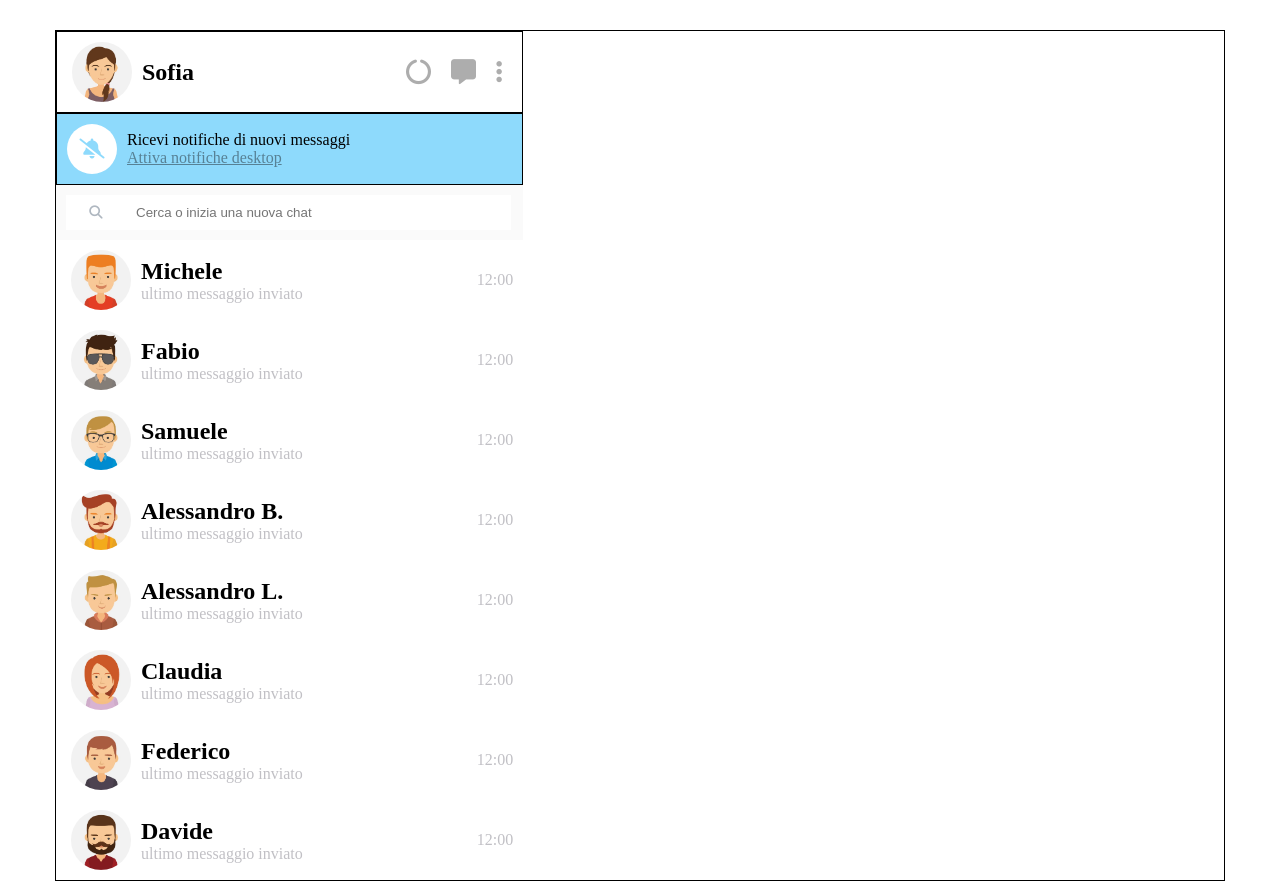
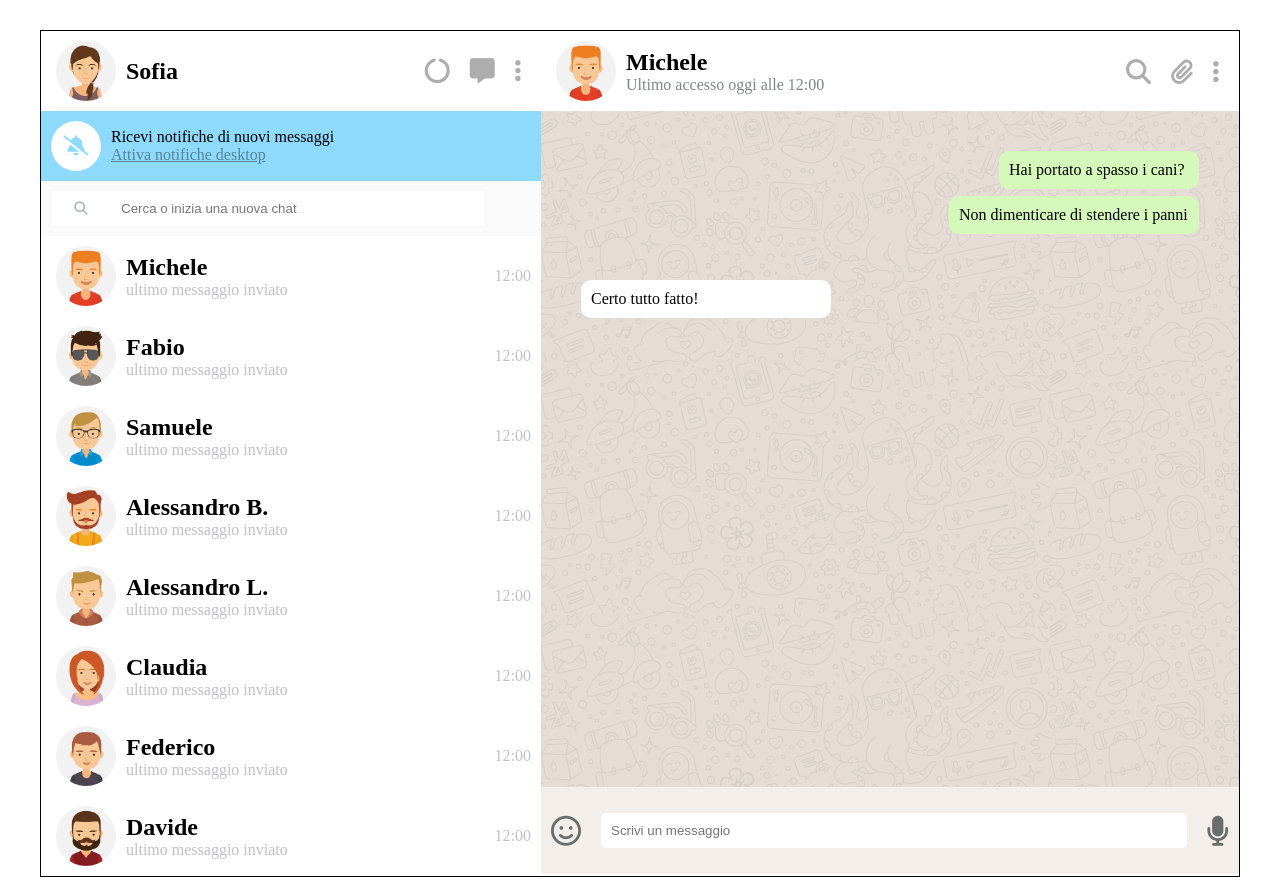
Before and after one commit to GiuseppeSU/vue-boolzapp, a plain HTML site: page index.html in a window 1280 px wide. Drawn offline with nearby package versions, Linux system fonts and the light colour scheme.

Commit message:
Fine parte grafica dell'esercizio

```diff
--- a/css/style.css
+++ b/css/style.css
@@ -6,37 +6,41 @@
 
 /* UTILITI */
 
-.d-flex{
+.d-flex {
     display: flex;
 }
 
-.align-center{
+.align-center {
     align-items: center;
 }
 
-.m-left{
+.m-left {
     margin-left: 10px;
 }
 
-.s-beetween{
+.s-beetween {
     justify-content: space-between;
 }
 
-.grey{
+.grey {
     color: rgb(128, 133, 140);
 }
 
-.f-end{
+.f-end {
     justify-content: flex-end;
 }
-.j-center{
+
+.j-center {
     justify-content: center;
 }
 
-.w-small{
+.w-small {
     width: 40%;
 }
 
+.s-around {
+    justify-content: space-around;
+}
 
 
 
@@ -44,35 +48,38 @@
 
 .container {
     border: 1px solid black;
-    width: 1170px;
+    width: 1200px;
     margin: auto;
     margin-top: 30px;
+    display: flex;
+
 }
 
-.contentLeft{
-    border: 1px solid black;
+.contentLeft {
     padding: 10px;
     display: flex;
     align-items: center;
-    width: 40%;
     justify-content: space-between;
+    width: 500px;
+
 
 }
+
 .logo {
     height: 60px;
     border-radius: 40px;
     margin-left: 5px;
 }
+
 .item i {
     margin: 0px 10px;
-   color: rgb(173, 173, 173);
-   font-size: 25px;
+    color: rgb(173, 173, 173);
+    font-size: 25px;
 }
 
-.allert{
-    width: 40%;
-    border: 1px solid black;
-    background-color: rgb(142, 218, 252) ;
+.allert {
+
+    background-color: rgb(142, 218, 252);
     padding: 10px;
     display: flex;
     align-items: center;
@@ -80,7 +87,7 @@
 
 }
 
-.bell{
+.bell {
 
     height: 50px;
     width: 50px;
@@ -90,6 +97,7 @@
     align-items: center;
     background-color: white;
 
+
 }
 
 .bell i {
@@ -97,20 +105,20 @@
     color: rgb(142, 218, 252);
 }
 
-.text{
+.text {
     margin-left: 10px;
 }
 
 .text a {
-    color:rgb(87, 129, 149);
+    color: rgb(87, 129, 149);
 }
 
-.input{
-    width: 40%;
+.input {
     padding: 10px;
-    background-color: rgb(250, 250, 250) ;
+    background-color: rgb(250, 250, 250);
 }
-.input button{
+
+.input button {
     padding: 10px;
     width: 60px;
     border: none;
@@ -118,24 +126,24 @@
     color: rgb(175, 183, 192);
 }
 
-.input input{
+.input input {
     padding: 10px;
-    width: 86%;
+    width: 78%;
     border: none;
 }
 
-.contact{
-    width: 40%;
+.contact {
     padding: 10px;
     display: flex;
     align-items: center;
+
 }
 
-.contact:hover{
-    background-color:rgb(233, 235, 235);
+.contact:hover {
+    background-color: rgb(233, 235, 235);
 }
 
-.textContact p{
+.textContact p {
     color: rgb(193, 192, 197);
 }
 
@@ -143,3 +151,80 @@
     color: rgb(193, 192, 197);
 
 }
+
+.containerRight {
+    width: 60%;
+}
+
+.contentRight {
+
+    display: flex;
+    padding: 10px;
+    width: 100%;
+}
+
+.contentMid {
+    width: 100%;
+    height: 80%;
+    position: relative;
+    background-image: url(../img/mine.jpg);
+}
+
+
+
+.messageRight {
+    width: 200px;
+    background-color: rgb(213, 249, 186);
+    padding: 10px;
+    border-radius: 10px;
+    margin-bottom: 10px;
+    position: absolute;
+    top: 40px;
+    right: 40px;
+
+}
+
+.messageRight2 {
+    width: 250px;
+    background-color: rgb(213, 249, 186);
+    padding: 10px;
+    border-radius: 10px;
+    position: absolute;
+    top: 85px;
+    right: 40px;
+
+}
+
+.messageRight3 {
+    width: 250px;
+    background-color: white;
+    padding: 10px;
+    border-radius: 10px;
+    position: absolute;
+    top: 25%;
+    left: 40px;
+
+}
+
+.bar {
+    height: 87px;
+    background-color: rgb(243, 238, 234);
+}
+
+.bar i {
+    color: rgb(107, 109, 108);
+    font-size: 30px;
+}
+
+.textBar {
+    width: 100%;
+    padding: 0px 10px;
+
+}
+
+.textBar input {
+    padding: 10px;
+    border-radius: 5px;
+    border: none;
+    width: 100%;
+}
--- a/index.html
+++ b/index.html
@@ -20,7 +20,7 @@
             <div class="container">
 
                 <!-- Container Left -->
-                <div class="containerLeft ">
+                <div class="containerLeft">
                     <!-- Sofia header -->
                     <div class="contentLeft">
                         <div class="d-flex align-center">
@@ -166,18 +166,59 @@
                     <!-- CONTATTI -->
                 </div>
                 <!-- FINE COLONNA DI SINISTRA -->
+
+                <div class="containerRight">
+                    <div class="contentRight d-flex  s-beetween">
+                        <div class="d-flex align-center">
+                            <img class="logo" src="./img/avatar_1.jpg" alt="Michele">
+                            <div>
+                                <h2 class="m-left">Michele</h2>
+                                <p class="grey m-left">Ultimo accesso oggi alle 12:00</p>
+
+                            </div>
+
+                        </div>
+
+                        <div class="item d-flex align-center">
+                            <i class="fa-solid fa-magnifying-glass"></i>
+                            <i class="fa-solid fa-paperclip"></i>
+                            <i class="fa-solid fa-ellipsis-vertical"></i>
+                        </div>
+                    </div>
+
+                    <div class="contentMid">
+
+                        <div class="messageRight">
+                            <p>Hai portato a spasso i cani?</p>
+                        </div>
+                        <div class="messageRight2">
+                            <P>Non dimenticare di stendere i panni</P>
+                        </div>
+
+                        <div class="messageRight3">
+                            <P>Certo tutto fatto!</P>
+                        </div>
+
+                    </div>
+
+                    <div class="bar d-flex s-around align-center">
+                        <div class="item">
+                            <i class="fa-regular fa-face-smile"></i>
+                        </div>
+                        <div class="textBar">
+                            <input type="text" placeholder="Scrivi un messaggio">
+                        </div>
+
+                        <div class="item">
+                            <i class="fa-solid fa-microphone"></i>
+                        </div>
+
+                    </div>
+                </div>
             </div>
             <!-- FINE CONTAINER PRINCIPALE -->
-
-
-
             </section>
         </main>
-
-
-
-
-
     </div>
 
 
```
